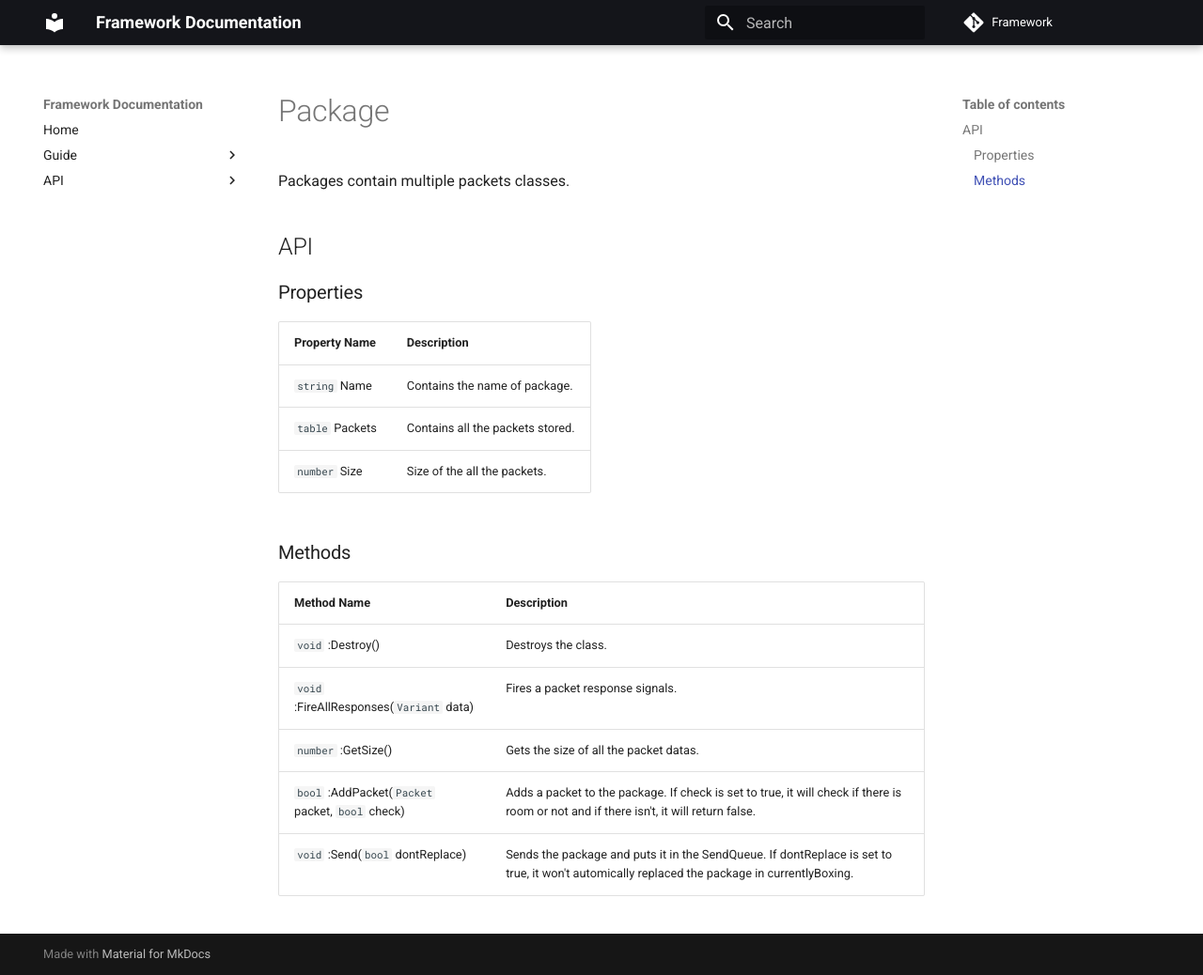
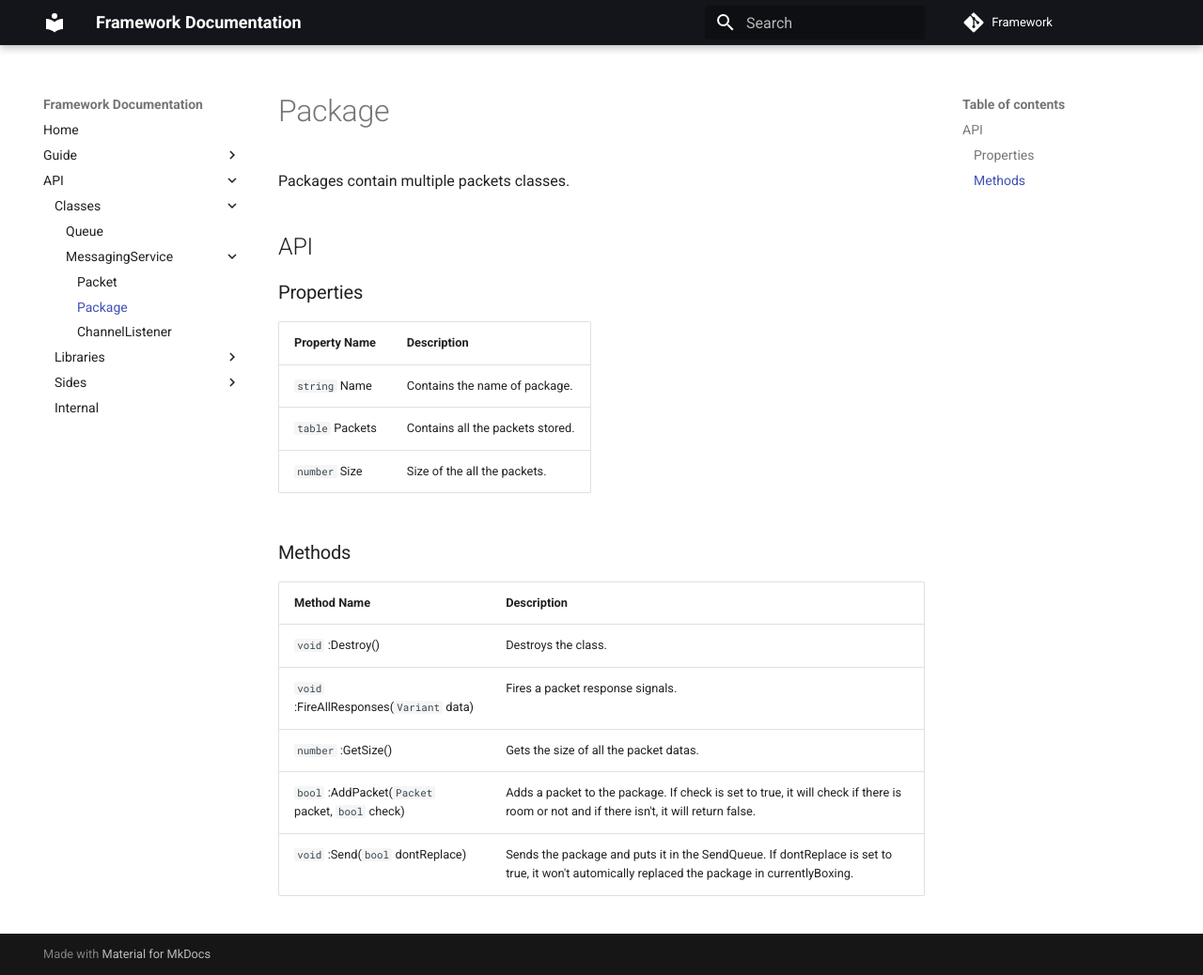
Before and after one commit to DontRevealMe/Framework, an MkDocs documentation site: the page built from docs/API/Classes/MessagingService/Package.md, in a window 1280 px wide and 1038 px high. Shown: the whole window at 94% size. Built offline with MkDocs 1.6.1 and Material for MkDocs 9.7.7, drawn with Linux system fonts in a browser that asks for light colours; comment, search, counter and statistics services are not loaded; old or Windows-style settings are respelled for this version of MkDocs.

Commit message:
Fixed typo

```diff
--- a/mkdocs.yml
+++ b/mkdocs.yml
@@ -11,7 +11,7 @@ nav:
       - Queue: API\Classes\Queue.md
       - MessagingService:
         - Packet: API\Classes\MessagingService\Packet.md
-        - Package: API\Classes\MessagingService\Packge.md
+        - Package: API\Classes\MessagingService\Package.md
         - ChannelListener: API\Classes\MessagingService\ChannelListener.md
     - Libraries:
       - DataStoreService: API\Libraries\DataStoreService.md
```
